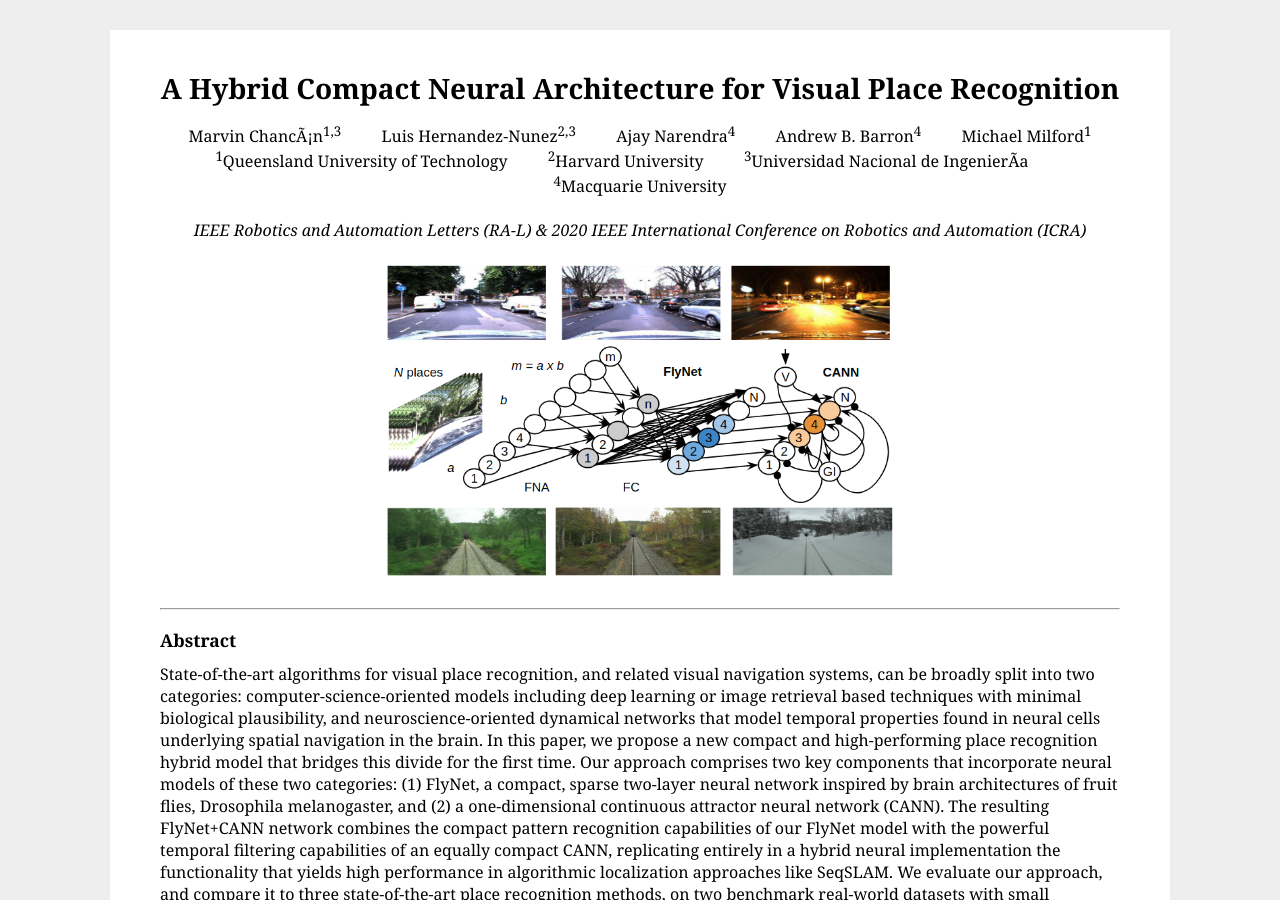
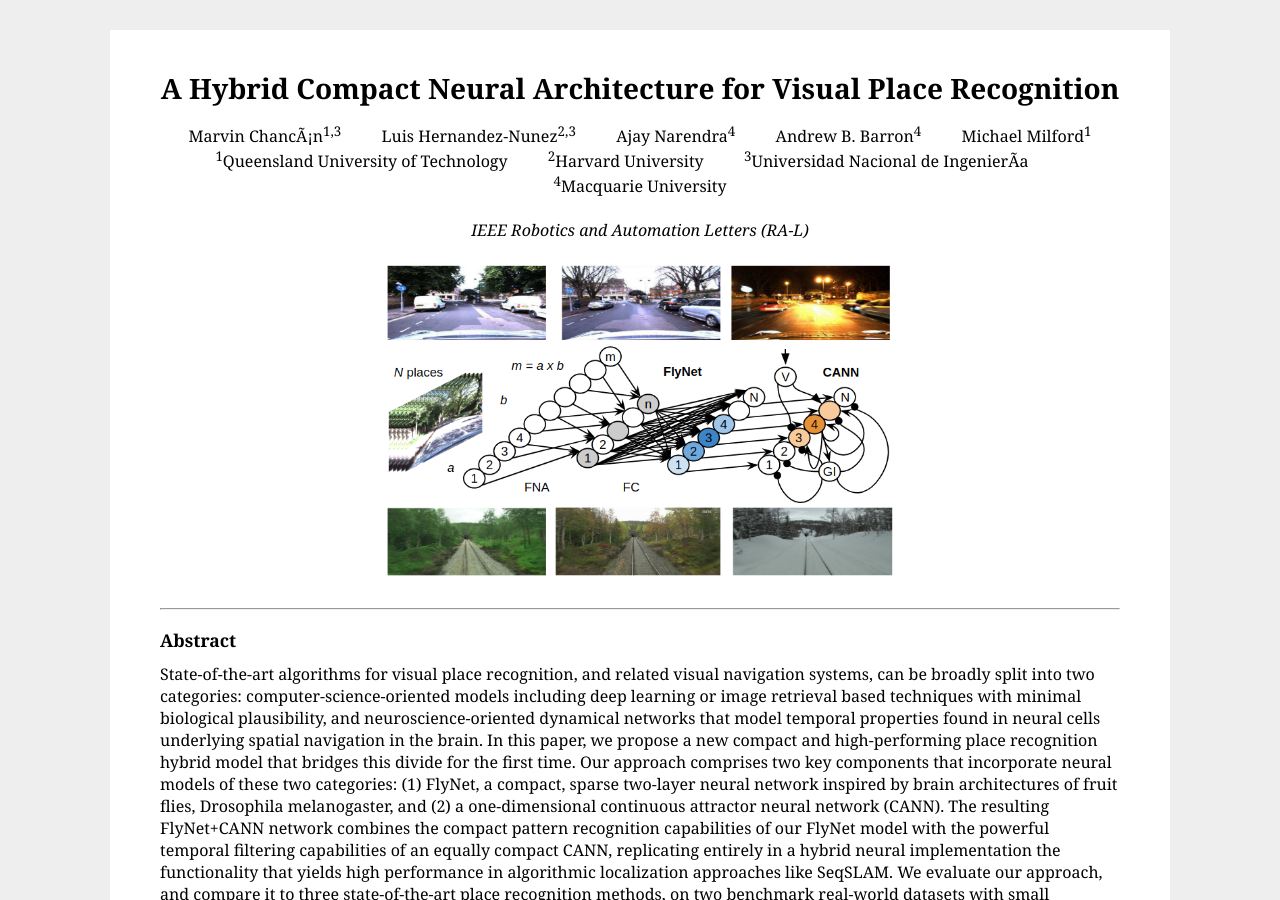
Before and after one commit to mchancan/mchancan.github.io, a Jekyll site: the page built from projects/FlyNet/index.html, in a window 1280 px wide and 900 px high. Built offline with Jekyll 4.4.1, drawn with Linux system fonts in a browser that asks for light colours.

Commit message:
Update index.html

```diff
--- a/projects/FlyNet/index.html
+++ b/projects/FlyNet/index.html
@@ -10,7 +10,7 @@ title: "A Hybrid Compact Neural Architecture for Visual Place Recognition"
 		<nobr>Marvin Chancán<sup>1,3</sup></nobr> &emsp;&emsp; <nobr>Luis Hernandez-Nunez<sup>2,3</sup></nobr> &emsp;&emsp; <nobr>Ajay Narendra<sup>4</sup></nobr> &emsp;&emsp; <nobr>Andrew B. Barron<sup>4</sup></nobr> &emsp;&emsp; <nobr>Michael Milford<sup>1</sup></nobr><br>
 		<nobr><sup>1</sup>Queensland University of Technology</nobr> &emsp;&emsp; <nobr><sup>2</sup>Harvard University</nobr> &emsp;&emsp; <nobr><sup>3</sup>Universidad Nacional de Ingeniería</nobr> &emsp;&emsp; <nobr><sup>4</sup>Macquarie University</nobr><br>
 		<br>
-		<em>IEEE Robotics and Automation Letters (RA-L) & 2020 IEEE International Conference on Robotics and Automation (ICRA)</em><br>
+		<em>IEEE Robotics and Automation Letters (RA-L)</em><br>
 		<br>
 		<img style="vertical-align:middle" src="fn.png"  width="53%" height="inherit"/>
 	</center>
```
